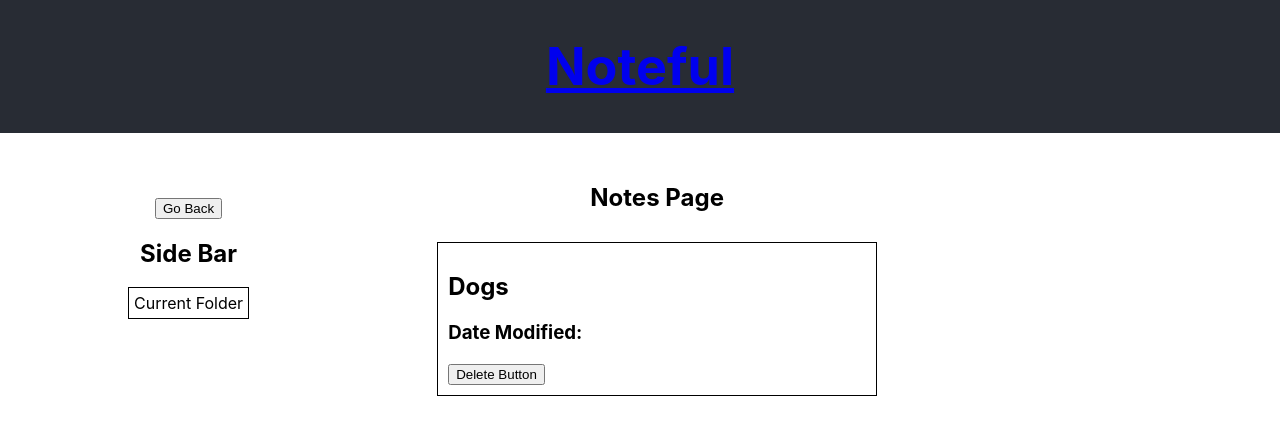
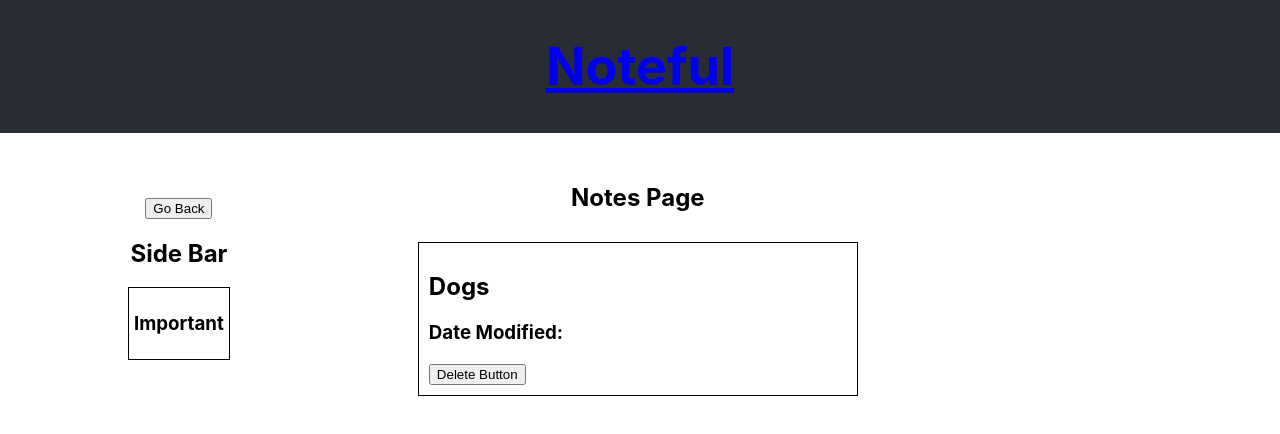
Before and after one commit to CharlieArray/noteful-app, a React (Create React App) app: page /note/cbc787a0-ffaf-11e8-8eb2-f2801f1b9fd1 in a window 1280 px wide. Shown: the top 434 px of the page. Built offline with nearby package versions, Linux system fonts and the light colour scheme.

Commit message:
implemented sidebar "folder display" feature

```diff
--- a/src/Components/NotesPage.js
+++ b/src/Components/NotesPage.js
@@ -26,6 +26,8 @@ export default class NotesPage extends React.Component {
               render={(props) => (
                 <NotesSidebar
                 {...props}
+                match = {this.props.match}
+                history={this.props.history}
                 state={this.props.state}
                  />
               )}
--- a/src/Components/NotesSidebar.js
+++ b/src/Components/NotesSidebar.js
@@ -1,25 +1,48 @@
 import React, { Component } from "react";
-import { Link } from "react-router-dom";
 import "./Noteful.css";
-
-
-function handleClick(){
-  console.log('clicked')
-}
-
 
 export default class NotesSidebar extends Component {
   render() {
+    const history = this.props.history;
+
+    function handleBackClick() {
+      history.goBack();
+      //alternate way is this.props.history.push('/')
+      //make sure you take care of "this" since its in a function
+    }
+
     let allFolders = this.props.state.folders;
+
+    let fullURL = history.location.pathname;
+    let urlID = fullURL.slice(6, 42);
+    const notesArray = this.props.state.notes;
+
+    let noteIdResult;
+    notesArray.filter(function (note) {
+      if (note.id === urlID) {
+        noteIdResult = note.folderId;
+      }
+    });
+
+    let folderNameResults;
+    allFolders.filter(function (folder) {
+      if (noteIdResult === folder.id) {
+        folderNameResults = folder.name;
+      }
+    });
+
+    //known is notes.id   => match notes.id to store  =>
+    //get back folderId of that notes element and return folder.id
 
     return (
       <>
-        <button onClick={handleClick}>Go Back</button>
+        <button onClick={handleBackClick}>Go Back</button>
 
         <h2>Side Bar</h2>
 
-        <div className="Folder-Divs">Current Folder</div>
-
+        <div className="Folder-Divs">
+          <h3>{folderNameResults}</h3>
+        </div>
       </>
     );
   }
```
